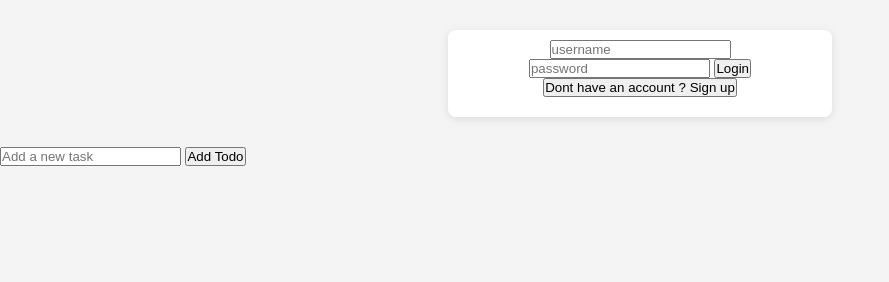
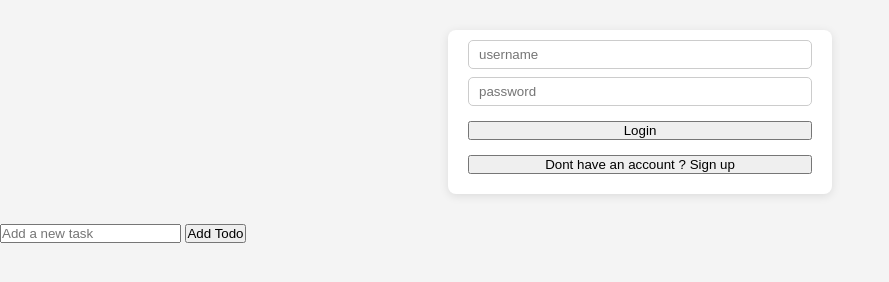
Before and after one commit to MasterXCoder/To_Do_List, a website: page index.html in a window 1280 px wide. Shown: the whole page, without its empty margins (0-889 px from the left). Drawn offline with nearby package versions, Linux system fonts and the light colour scheme.

Commit message:
completed sigup and signin containers css

```diff
--- a/styles.css
+++ b/styles.css
@@ -25,3 +25,23 @@
   #signup-container h2, #signin-container h2 {
     margin-bottom: 20px;
   }
+
+  #signup-container input, #signin-container input {
+    display: block;
+    margin-bottom: 8px;
+    padding: 6px 10px;
+    border: 1px solid #ccc;
+    border-radius: 5px;
+    width: 100%;
+  }
+
+  #signup-container input:focus, #signin-container input:focus {
+    border: none;
+    outline: 1px solid #007bff;
+  }
+
+  #signup-container button, #signin-container button {
+    display: block;
+    margin-top: 15px;
+    width: 100%;
+  }
```
